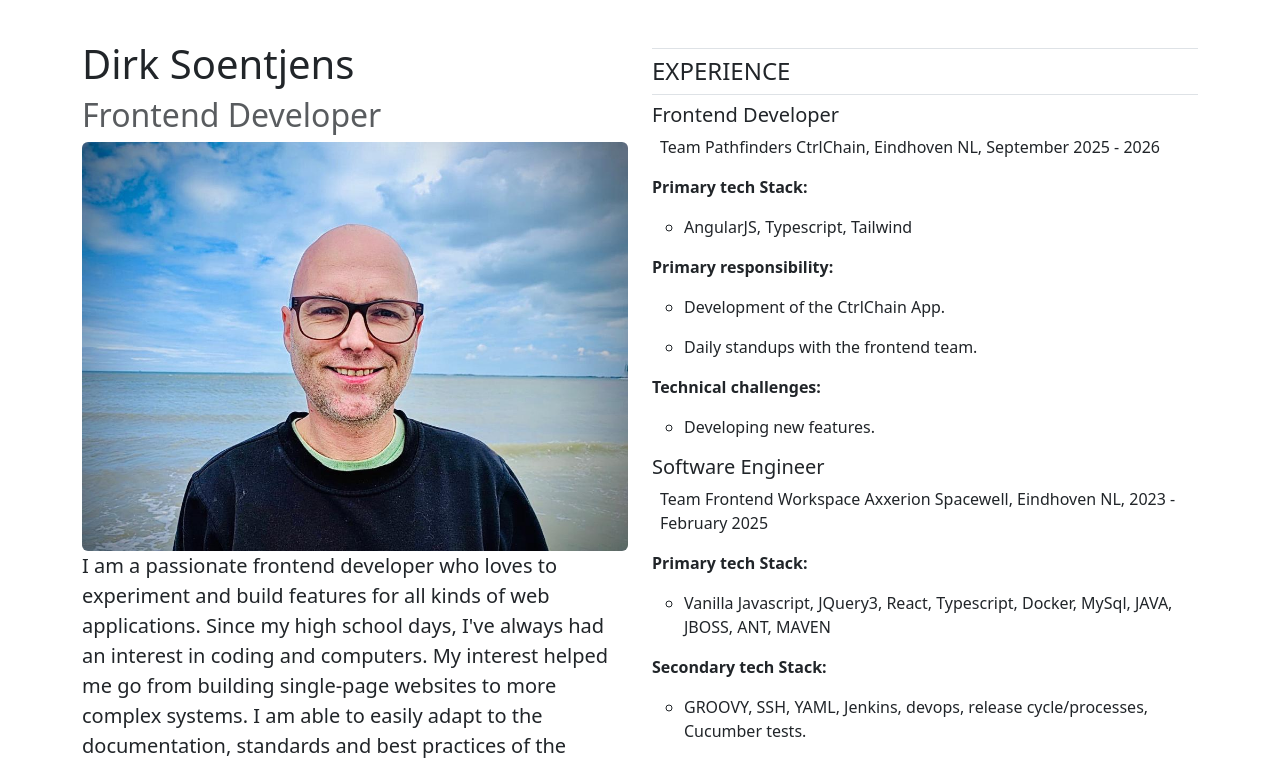
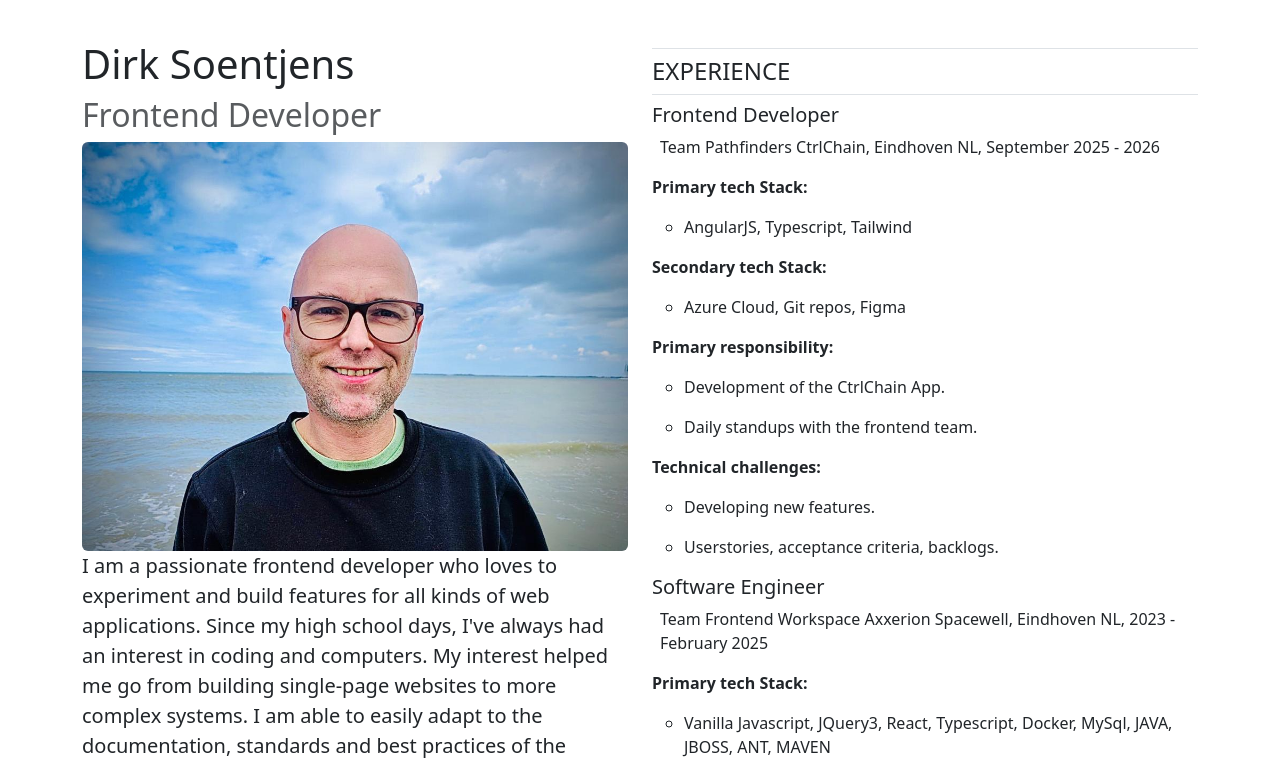
Before and after one commit to tampert/resume-angular, an Angular app: page / in a window 1280 px wide. Shown: the top 763 px of the page. Built offline with nearby package versions, Linux system fonts and the light colour scheme.

Commit message:
update experience

```diff
--- a/src/app/app.component.html
+++ b/src/app/app.component.html
@@ -102,7 +102,12 @@
                 <p>AngularJS, Typescript, Tailwind</p>
               </li>
             </ul>
-
+            <p><strong>Secondary tech Stack:</strong></p>
+            <ul>
+              <li>
+                <p>Azure Cloud, Git repos, Figma</p>
+              </li>
+            </ul>
             <p><strong>Primary responsibility:</strong></p>
             <ul>
               <li>
@@ -116,6 +121,9 @@
             <ul>
               <li>
                 <p>Developing new features.</p>
+              </li>
+              <li>
+                <p>Userstories, acceptance criteria, backlogs.</p>
               </li>
             </ul>
           </li>
```
